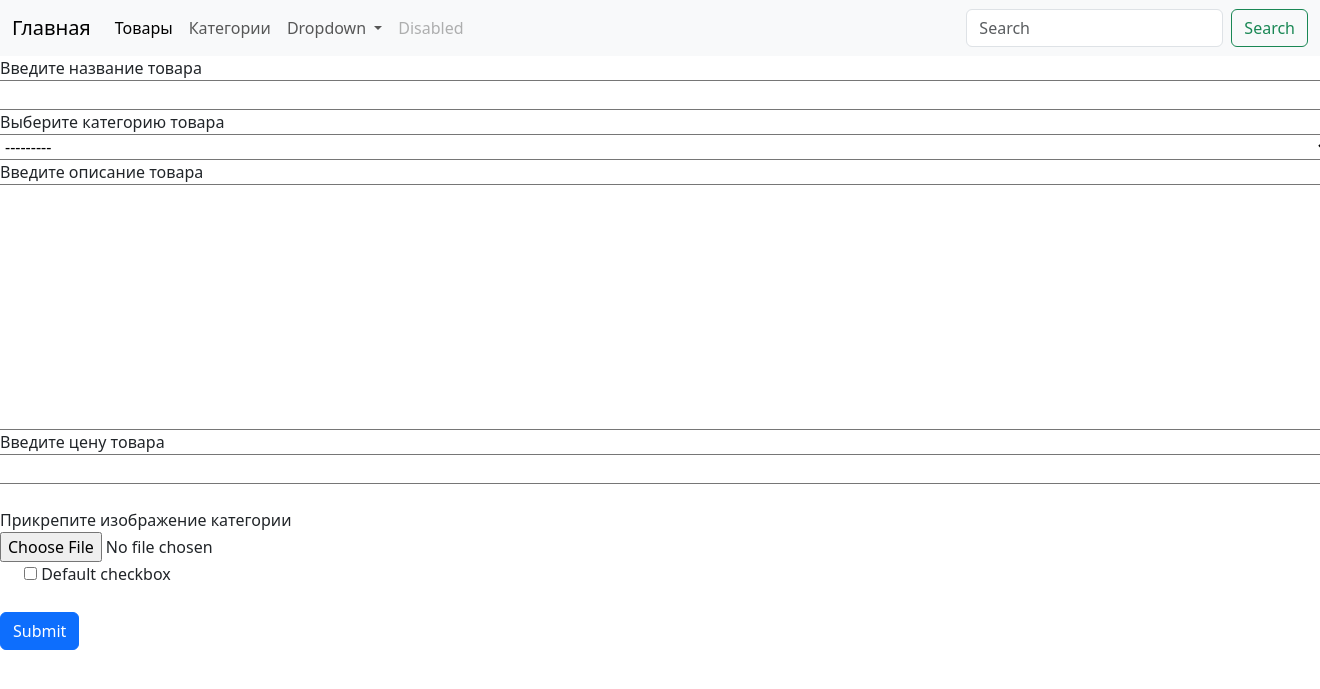
After one commit to BroadRey/django_store, a Django app: page /create_product/ in a window 1320 px wide; the page is wider, and only the part inside the window is pictured. The commit adds this page. Shown: the top 689 px of that part. Run offline with Django 4.2, Linux system fonts and the light colour scheme; tables that the repository leaves empty hold one stand-in row (values such as "Sample post").

Commit message:
✨ Add ProductCreate and CategoryCreate forms

```diff
--- a/config/urls.py
+++ b/config/urls.py
@@ -3,7 +3,7 @@ from django.conf.urls.static import static
 from django.contrib import admin
 from django.urls import path
 
-from products.views import (categories_view, goodby_view, hello_view,
+from products.views import (categories_view, create_product_view, goodby_view, hello_view,
                             main_view, now_date_view, product_detail_view, products_view)
 
 urlpatterns = [
@@ -15,4 +15,5 @@ urlpatterns = [
     path('products/', products_view, name='products'),
     path('categories/', categories_view, name='categories'),
     path('products/<int:id>/', product_detail_view, name='product_detail'),
+    path('create_product/', create_product_view, name='create_product'),
 ] + static(settings.MEDIA_URL, document_root=settings.MEDIA_ROOT)
--- /dev/null
+++ b/products/forms.py
@@ -0,0 +1,29 @@
+from django import forms
+
+from products.models import Category, Product
+
+
+class ProductCreateForm(forms.ModelForm):
+    category = forms.ModelChoiceField(
+        queryset=Category.objects.all()
+    )
+
+    class Meta:
+        model = Product
+        fields = [
+            'name',
+            'category',
+            'description',
+            'price',
+            'image',
+            'is_available'
+        ]
+
+
+class CategoryCreateForm(forms.ModelForm):
+    class Meta:
+        model = Category
+        fields = [
+            'name',
+            'image',
+        ]
--- a/products/views.py
+++ b/products/views.py
@@ -1,8 +1,10 @@
 from datetime import date
 
-from django.http import HttpRequest, HttpResponse
+from django.http import HttpRequest, HttpResponse, HttpResponseRedirect
 from django.shortcuts import render
+from django.urls import reverse
 
+from products.forms import CategoryCreateForm, ProductCreateForm
 from products.models import Category, Product
 
 
@@ -44,12 +46,19 @@ def products_view(request: HttpRequest) -> HttpResponse:
 
 
 def categories_view(request: HttpRequest) -> HttpResponse:
-    if request.method != 'GET':
-        return HttpResponse('Invalid HTTP method', status=404)
+    if request.method == 'POST':
+        form = CategoryCreateForm(data=request.POST, files=request.FILES)
+
+        if form.is_valid():
+            form.save()
+            return HttpResponseRedirect(reverse('categories'))
+    else:
+        form = CategoryCreateForm
 
     categories = Category.objects.all()
     context = {
         'categories': categories,
+        'form': form,
     }
 
     return render(request, 'products/categories.html', context=context)
@@ -69,3 +78,20 @@ def product_detail_view(request: HttpRequest, id: int) -> HttpResponse:
     }
 
     return render(request, 'products/detail.html', context=context)
+
+
+def create_product_view(request: HttpRequest) -> HttpResponse:
+    if request.method == 'POST':
+        form = ProductCreateForm(data=request.POST, files=request.FILES)
+
+        if form.is_valid():
+            form.save()
+            return HttpResponseRedirect(reverse('products'))
+    else:
+        form = ProductCreateForm
+
+    context = {
+        'form': form,
+    }
+
+    return render(request, 'products/create.html', context)
--- /dev/null
+++ b/templates/products/create.html
@@ -0,0 +1,43 @@
+{% extends 'layouts/base.html' %}
+{% load static %}
+
+{% block content %}
+<form action="{% url 'create_product' %}" method="post"
+    enctype="multipart/form-data">
+    {% csrf_token %}
+    <div class="form-group row">
+        <label for="{{ form.name.id_for_label }}">Введите название
+            товара</label>
+        {{ form.name }}
+    </div>
+    <div class="form-group row">
+        <label for="{{ form.category.id_for_label }}">Выберите категорию
+            товара</label>
+        {{ form.category }}
+    </div>
+    <div class="form-group row">
+        <label for="{{ form.description.id_for_label }}">Введите описание
+            товара</label>
+        {{ form.description }}
+    </div>
+    <div class="form-group row">
+        <label for="{{ form.price.id_for_label }}">Введите цену товара</label>
+        {{ form.price }}
+    </div>
+    <br>
+    <div class="form-group row">
+        <label for="{{ form.image.id_for_label }}">Прикрепите изображение
+            категории</label>
+        {{ form.image }}
+    </div>
+    <div class="form-check">
+        {{ form.is_available }}
+        <label class="form-check-label"
+            for="{{ form.is_available.id_for_label }}">
+            Default checkbox
+        </label>
+    </div>
+    <br>
+    <button type="submit" class="btn btn-primary">Submit</button>
+</form>
+{% endblock content %}
```
Also changed, not shown: templates/products/categories.html (+18 -0 lines).
